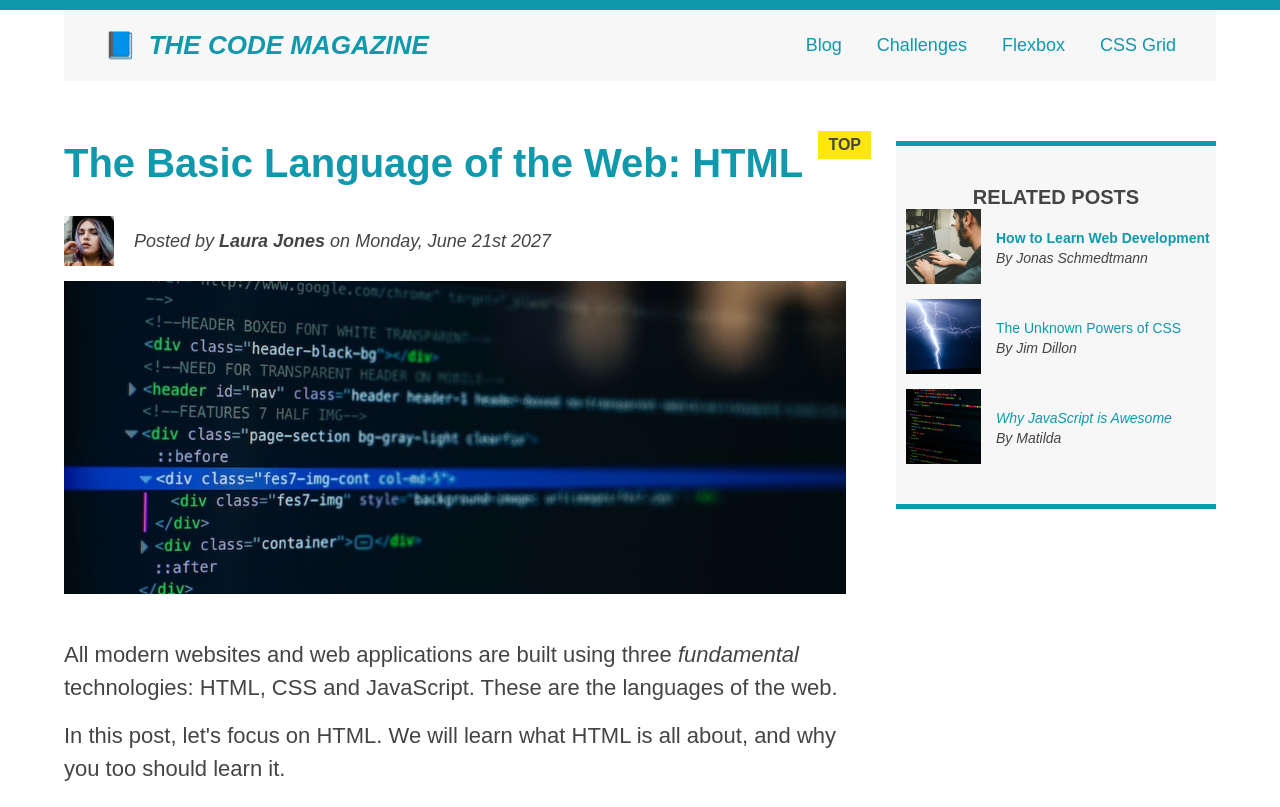
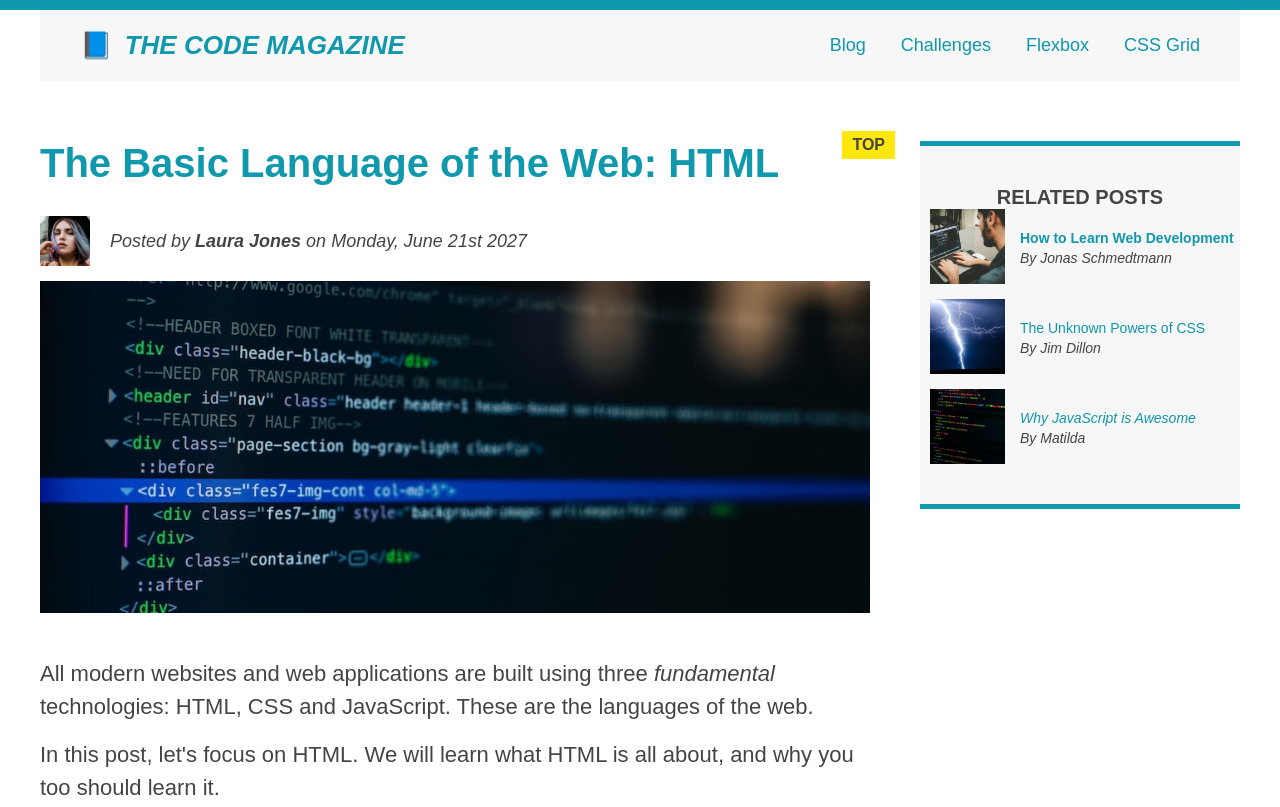
Before and after one commit to ariful-2019331062/september30.github.io, a plain HTML site: page index.html in a window 1280 px wide. Shown: the top 807 px of the page. Drawn offline with Linux system fonts and the light colour scheme.

Commit message:
Update starterforsect4.css

```diff
--- a/CSS/starterforsect4.css
+++ b/CSS/starterforsect4.css
@@ -15,7 +15,7 @@ body {
 }
 
 .container {
-  width: 90%;
+  width: 1200px;
   /* margin-left: auto;
   margin-right: auto; */
   margin: 0 auto;
@@ -50,7 +50,7 @@ aside {
   border-top: 5px solid #1098ad;
   border-bottom: 5px solid #1098ad;
   padding: 40px 0;
-  width: 320px;
+  width: 35%;
 }
 
 /* SMALLER ELEMENTS */
@@ -253,12 +253,13 @@ h2::before {
   gap: 50px;
   justify-content: space-between;
   align-items: flex-start;
+  /* flex-wrap: wrap; */
 }
 
 article {
-  flex: 1 0;
+  /* flex: 0 1 1000px; */
 }
 
 aside {
-  flex: 0 0 320px;
+  flex: 1 0 320px;
 }
```
